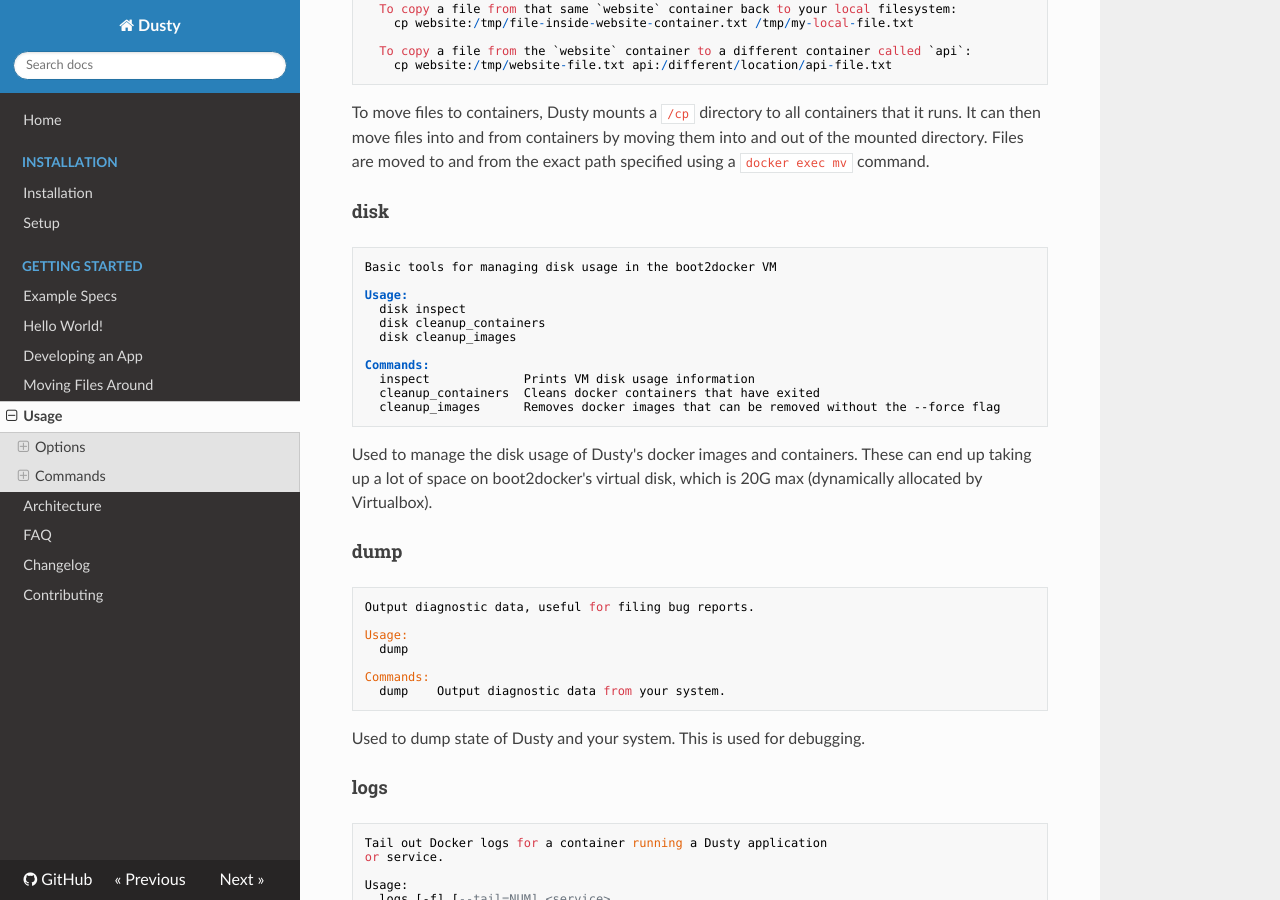
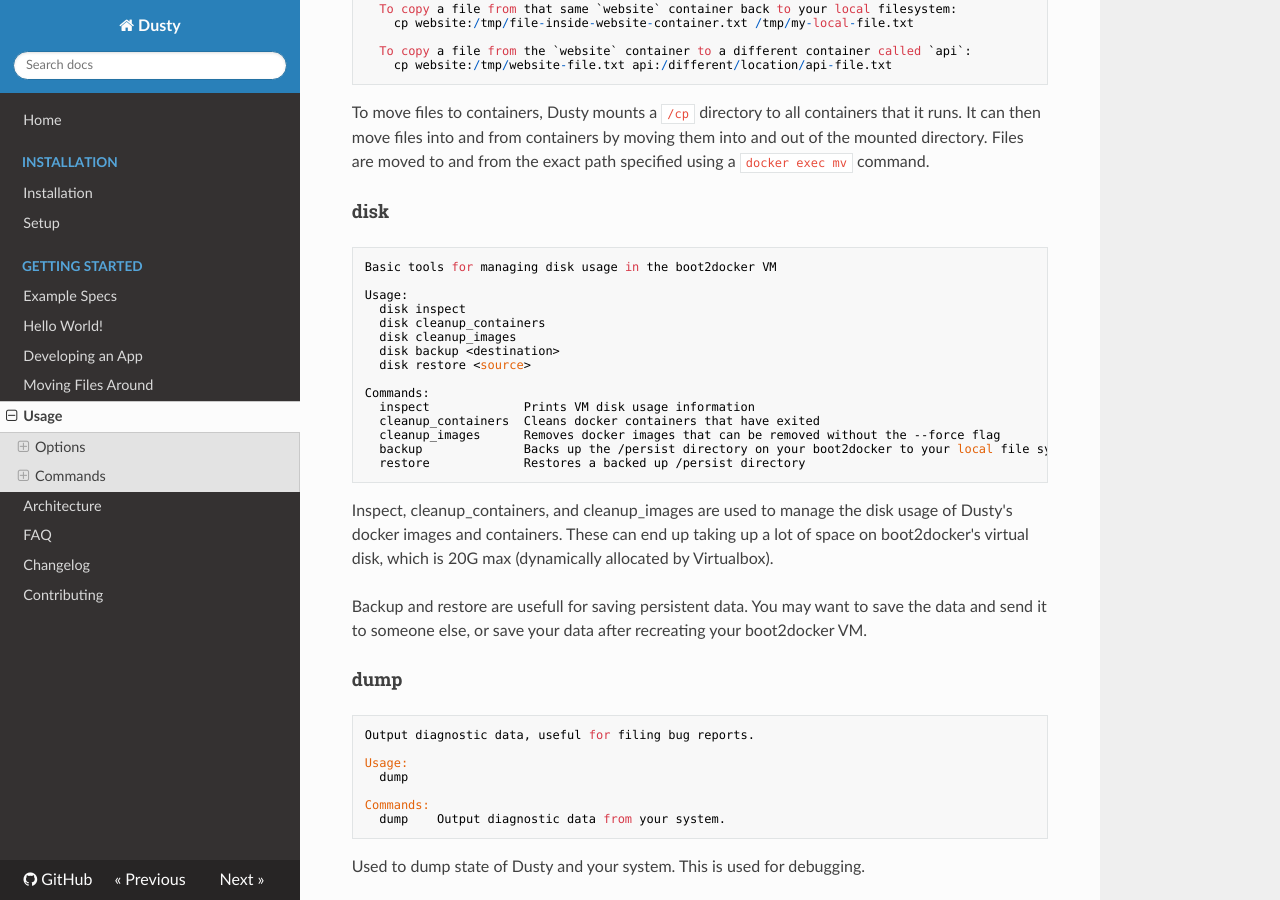
Before and after one commit to gamechanger/dusty, an MkDocs documentation site: the page built from docs/usage.md, in a window 1280 px wide and 900 px high, scrolled down 1603 px. Built offline with MkDocs 1.6.1, drawn with Linux system fonts in a browser that asks for light colours; nearby versions of some CDN libraries; old or Windows-style settings are respelled for this version of MkDocs.

Commit message:
new disk commands

````diff
--- a/docs/usage.md
+++ b/docs/usage.md
@@ -103,15 +103,22 @@
   disk inspect
   disk cleanup_containers
   disk cleanup_images
+  disk backup <destination>
+  disk restore <source>
 
 Commands:
   inspect             Prints VM disk usage information
   cleanup_containers  Cleans docker containers that have exited
   cleanup_images      Removes docker images that can be removed without the --force flag
+  backup              Backs up the /persist directory on your boot2docker to your local file system
+  restore             Restores a backed up /persist directory
 ```
-Used to manage the disk usage of Dusty's docker images and containers.  These can end
-up taking up a lot of space on boot2docker's virtual disk, which is 20G max (dynamically
-allocated by Virtualbox).
+Inspect, cleanup_containers, and cleanup_images are used to manage the disk usage of Dusty's docker
+images and containers.  These can end up taking up a lot of space on boot2docker's virtual disk,
+which is 20G max (dynamically allocated by Virtualbox).
+
+Backup and restore are usefull for saving persistent data.  You may want to save the data and
+send it to someone else, or save your data after recreating your boot2docker VM.
 
 #### dump
 ```
````
